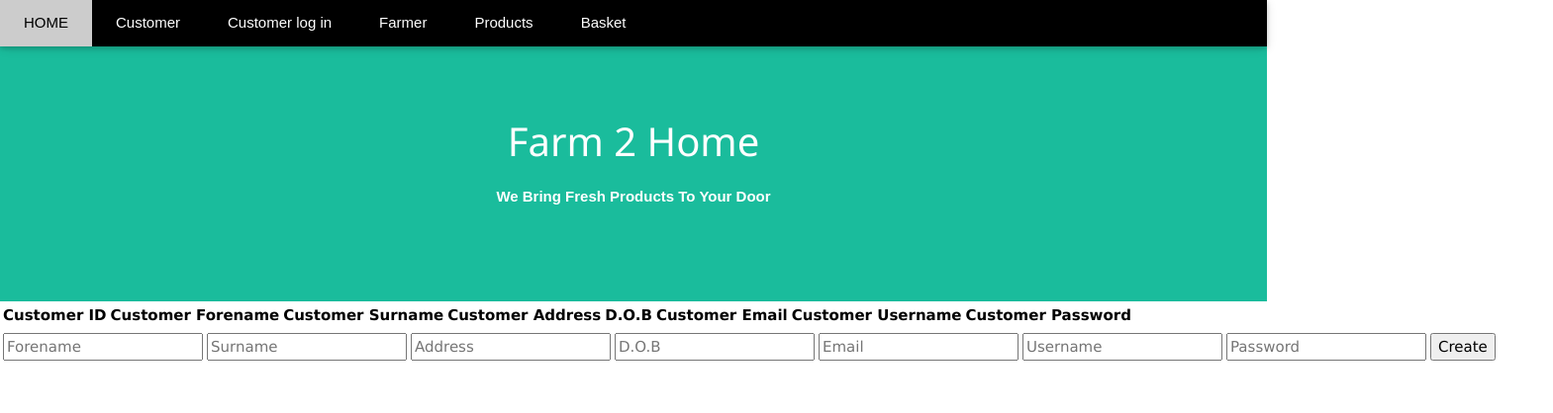
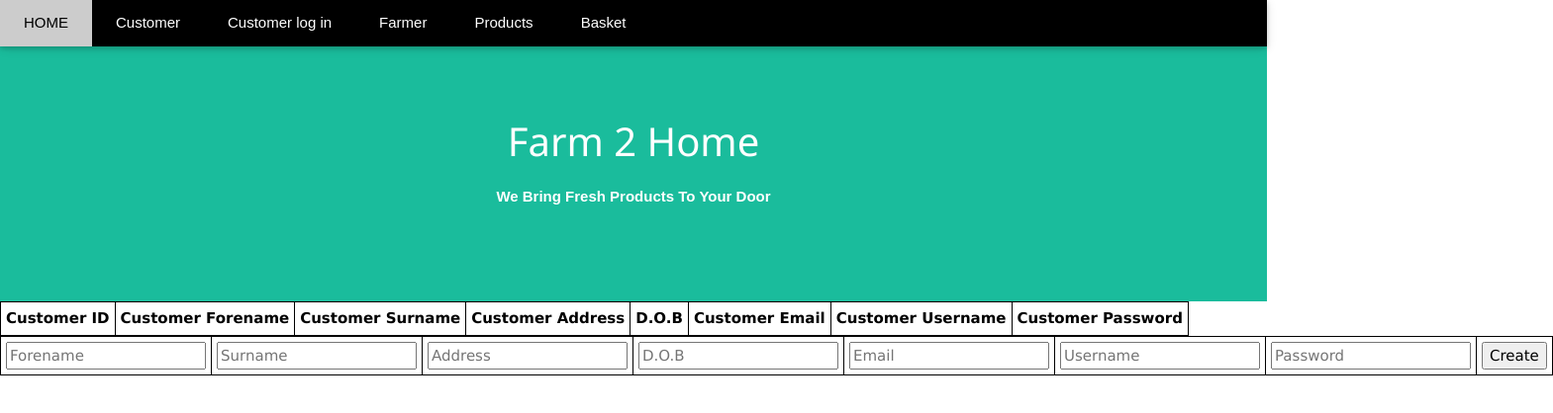
Before and after one commit to joefredgreenwood/farm2HomeFront, an Angular app in the folder F2HfrontEnd/: page /customer in a window 1280 px wide. Shown: the top 418 px of the page at 99% size, 1569 px wide, since content can reach past the window. Built offline with nearby package versions, Linux system fonts and the light colour scheme.

Commit message:
customer css changes

```diff
--- a/F2HfrontEnd/src/app/customer/customer.component.css
+++ b/F2HfrontEnd/src/app/customer/customer.component.css
@@ -0,0 +1,8 @@
+table, th, td {
+    border: 1px solid black;
+    border-collapse: collapse;
+  }
+  th, td {
+    padding: 5px;
+    text-align: left;
+  }
```
